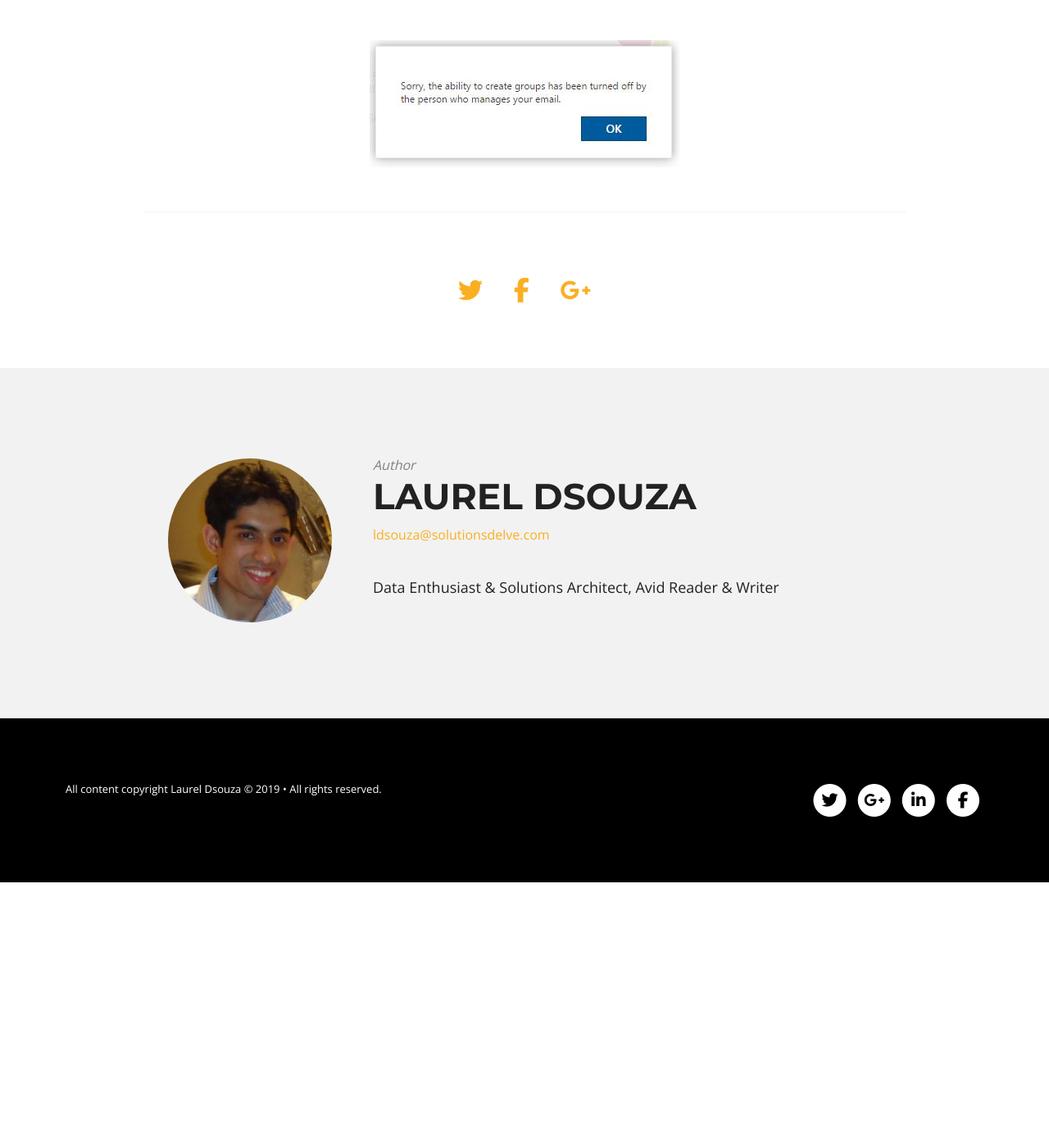
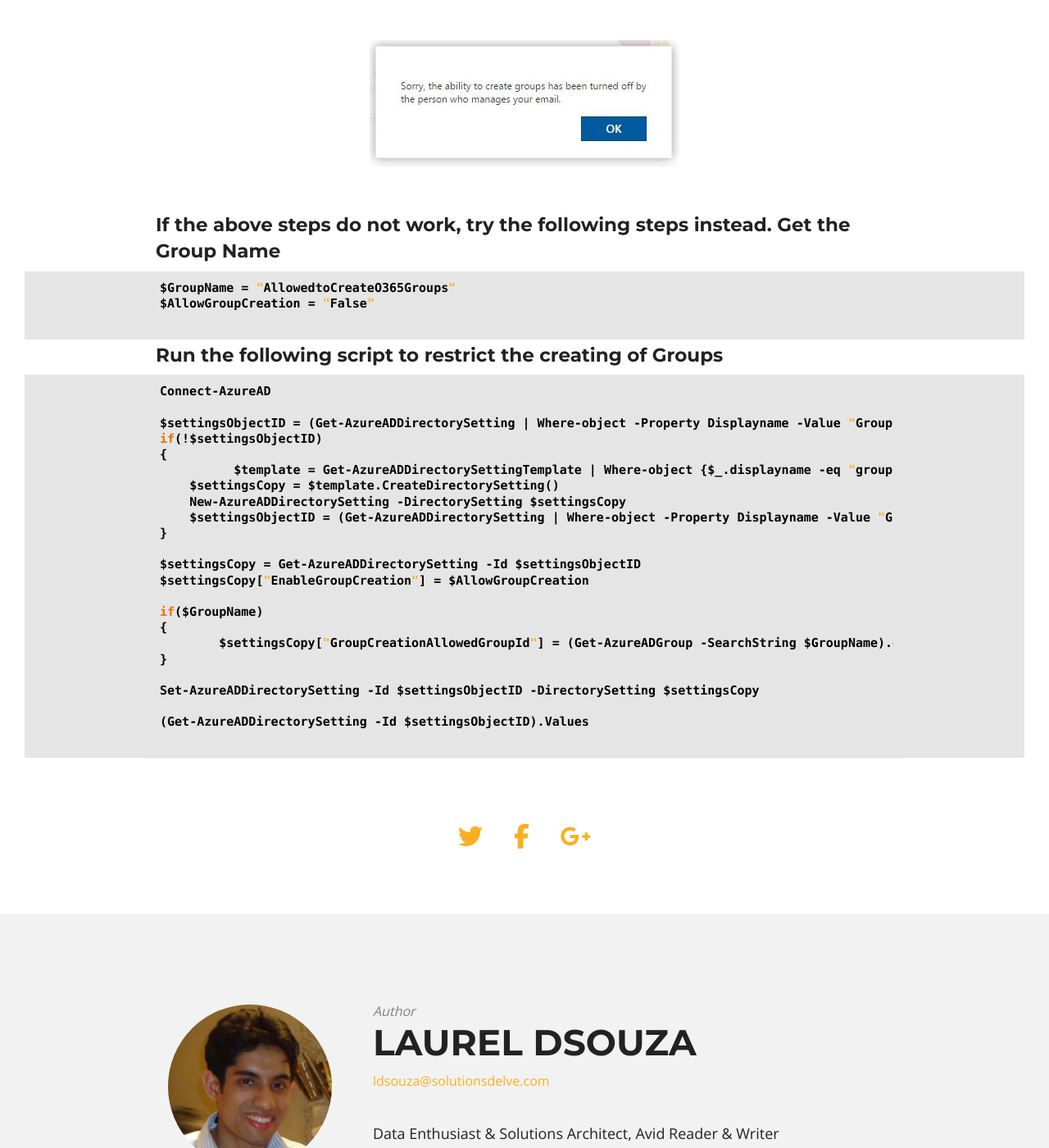
Before and after one commit to ldsouza/ldsouza.github.io, a Jekyll site: the page built from _posts/2017-01-30-disable-office-365-group-creation.md, in a window 1280 px wide and 1400 px high, scrolled down 5478 px. Shown: the whole window at 82% size. Built offline with Jekyll 4.4.1, drawn with Linux system fonts in a browser that asks for light colours; nearby versions of some CDN libraries; library files that are not in the unit come from our copies; before the commit the page ends 6554 px from its top, so only the background shows below that.

Commit message:
Update 2017-01-30-disable-office-365-group-creation.md

````diff
--- a/_posts/2017-01-30-disable-office-365-group-creation.md
+++ b/_posts/2017-01-30-disable-office-365-group-creation.md
@@ -107,3 +107,38 @@ $setting.values
 You should receive the following message.
 
 ![Image]({{ site.url }}/images/blog/restrict-365-groups-creation/8.JPG)
+
+
+#### If the above steps do not work, try the following steps instead. Get the Group Name
+
+```javascript
+$GroupName = "AllowedtoCreateO365Groups"
+$AllowGroupCreation = "False"
+```
+
+#### Run the following script to restrict the creating of Groups
+
+```javascript
+Connect-AzureAD
+
+$settingsObjectID = (Get-AzureADDirectorySetting | Where-object -Property Displayname -Value "Group.Unified" -EQ).id
+if(!$settingsObjectID)
+{
+	  $template = Get-AzureADDirectorySettingTemplate | Where-object {$_.displayname -eq "group.unified"}
+    $settingsCopy = $template.CreateDirectorySetting()
+    New-AzureADDirectorySetting -DirectorySetting $settingsCopy
+    $settingsObjectID = (Get-AzureADDirectorySetting | Where-object -Property Displayname -Value "Group.Unified" -EQ).id
+}
+
+$settingsCopy = Get-AzureADDirectorySetting -Id $settingsObjectID
+$settingsCopy["EnableGroupCreation"] = $AllowGroupCreation
+
+if($GroupName)
+{
+	$settingsCopy["GroupCreationAllowedGroupId"] = (Get-AzureADGroup -SearchString $GroupName).objectid
+}
+
+Set-AzureADDirectorySetting -Id $settingsObjectID -DirectorySetting $settingsCopy
+
+(Get-AzureADDirectorySetting -Id $settingsObjectID).Values
+```
````
